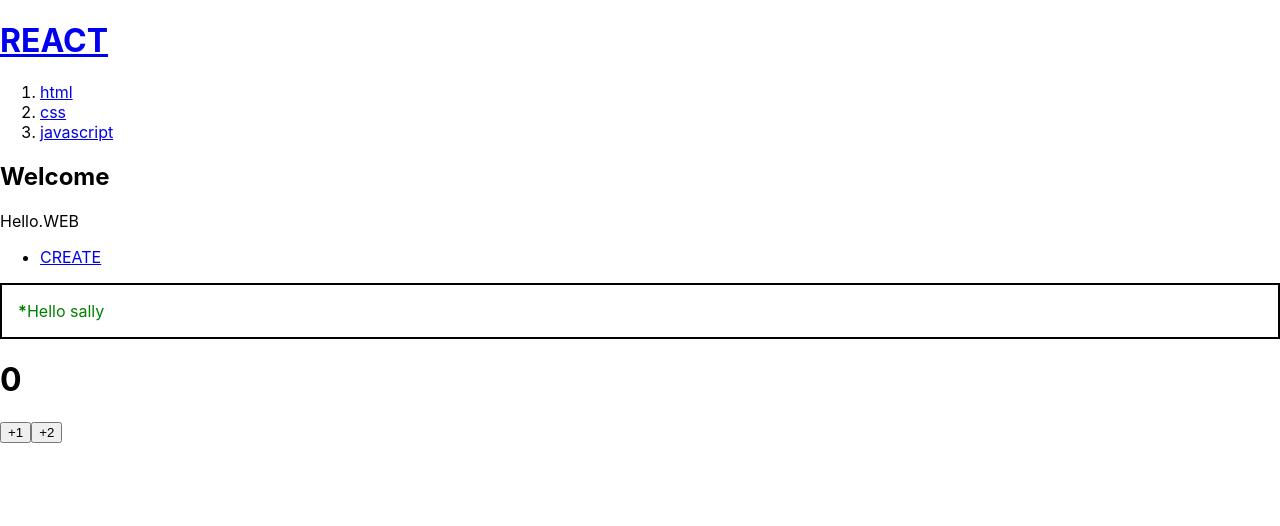
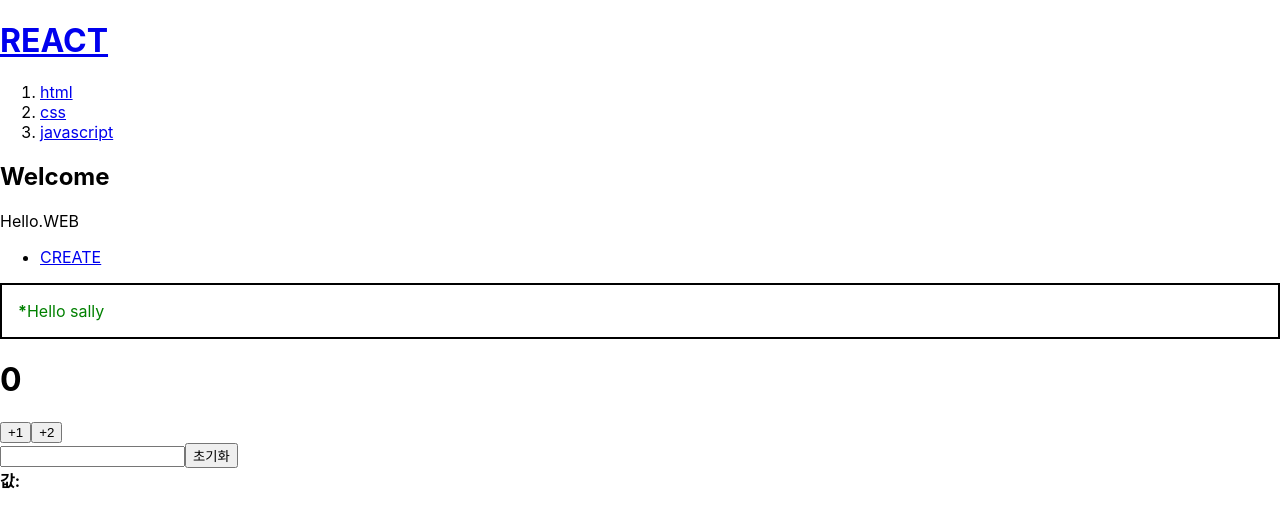
Before and after one commit to o-songyi/react-app, a React (Create React App) app: page / in a window 1280 px wide. Shown: the top 526 px of the page. Built offline with nearby package versions, Linux system fonts and the light colour scheme.

Commit message:
✨ input 상태 관리하기

```diff
--- a/src/App.js
+++ b/src/App.js
@@ -2,6 +2,7 @@
 import Hello from './Hello';
 import Wrapper from './Wrapper';
 import Counter from './Counter';
+import InputSample from './InputSample';
 
 function Header(props) {
   console.log('props',props.title)
@@ -174,9 +175,8 @@
         {/* props 이름만 작성하고 값 설정을 생략한다면 true */}
         <Hello color="green" name="sally" isSpecial />
       </Wrapper>
-      <Counter>
-
-      </Counter>
+      <Counter />
+      <InputSample />
     </div>
   );
 }
--- /dev/null
+++ b/src/InputSample.js
@@ -0,0 +1,23 @@
+import React, { useState } from "react";
+
+function InputSample() {
+    const [text, setText] = useState("");
+    const onChange = (e) => {
+        setText(e.target.value)
+    }
+    const onReset = () => {
+        setText("")
+    }
+
+    return (
+        <div>
+            <input onChange={onChange} value={text}/>
+            <button onClick={onReset}>초기화</button>
+            <div>
+                <b>값: {text}</b>
+            </div>
+        </div>
+    )
+}
+
+export default InputSample;
```
